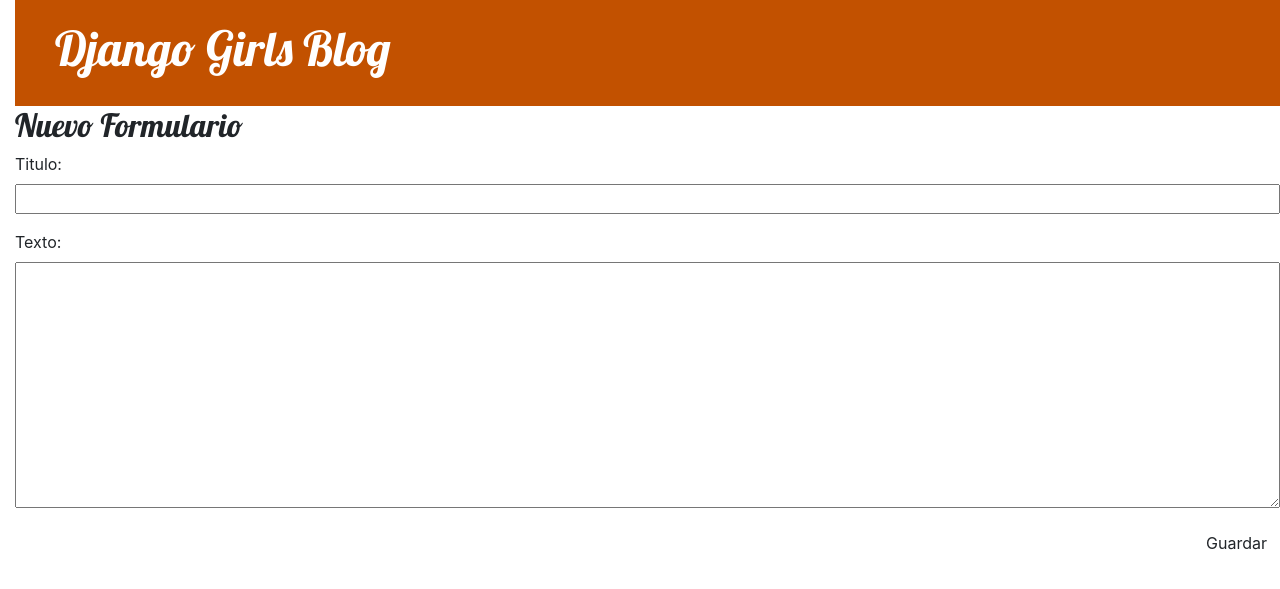
After one commit to Jonhy07/cursoDJango, a Django app: page /publicacion/nueva in a window 1280 px wide. The commit adds this page. Shown: the top 589 px of the page. Run offline with Django 3.2, Linux system fonts and the light colour scheme; some libraries are stand-ins or nearby versions.

Commit message:
formulario de editar que editaba y nuevo formulario

```diff
--- /dev/null
+++ b/MiProyecto/blog/forms.py
@@ -0,0 +1,7 @@
+from django import forms
+from .models import Publicacion
+
+class PublicacionForm(forms.ModelForm):
+    class Meta:
+        model = Publicacion
+        fields = ('titulo', 'texto',)
--- a/MiProyecto/blog/templates/blog/base.html
+++ b/MiProyecto/blog/templates/blog/base.html
@@ -1,16 +1,21 @@
 {% load static %}
 <html>
     <head>
+
+        <link href="//fonts.googleapis.com/css?family=Lobster&subset=latin,latin-ext" rel="stylesheet" type="text/css">
         <link rel="stylesheet" href="https://cdn.jsdelivr.net/npm/bootstrap@4.5.3/dist/css/bootstrap.min.css" integrity="sha384-TX8t27EcRE3e/ihU7zmQxVncDAy5uIKz4rEkgIXeMed4M0jlfIDPvg6uqKI2xXr2" crossorigin="anonymous">
         <script src="https://code.jquery.com/jquery-3.3.1.slim.min.js" integrity="sha384-q8i/X+965DzO0rT7abK41JStQIAqVgRVzpbzo5smXKp4YfRvH+8abtTE1Pi6jizo" crossorigin="anonymous"></script>
         <script src="https://cdnjs.cloudflare.com/ajax/libs/popper.js/1.14.7/umd/popper.min.js" integrity="sha384-UO2eT0CpHqdSJQ6hJty5KVphtPhzWj9WO1clHTMGa3JDZwrnQq4sF86dIHNDz0W1" crossorigin="anonymous"></script>
         <script src="https://stackpath.bootstrapcdn.com/bootstrap/4.3.1/js/bootstrap.min.js" integrity="sha384-JjSmVgyd0p3pXB1rRibZUAYoIIy6OrQ6VrjIEaFf/nJGzIxFDsf4x0xIM+B07jRM" crossorigin="anonymous"></script>
+        <link href="https://stackpath.bootstrapcdn.com/font-awesome/4.7.0/css/font-awesome.min.css" rel="stylesheet">
         <link rel="stylesheet" href="{% static 'css/blog.css' %}">
-        <link href="//fonts.googleapis.com/css?family=Lobster&subset=latin,latin-ext" rel="stylesheet" type="text/css">
         <title>Django Girls blog</title>
     </head>
     <body>
         <div class="page-header">
+            {% if user.is_authenticated %}
+                <a href="{% url 'publicacion_nueva' %}" class="top-menu"><span class="fa fa-plus-square"></span></a>
+            {% endif %}
             <h1><a href="/">Django Girls Blog</a></h1>
         </div>
             {% block content %}
--- a/MiProyecto/blog/templates/blog/publicacion_detalle.html
+++ b/MiProyecto/blog/templates/blog/publicacion_detalle.html
@@ -6,6 +6,7 @@
                 {{ publicacion.fecha_publicacion }}
             </div>
         {% endif %}
+        <a class="btn btn-default" href="{% url 'publicacion_editar' pk=publicacion.pk %}"><span class="fa fa-pencil-square-o"></span></a>
         <h2>{{ publicacion.titulo }}</h2>
         <p>{{ publicacion.texto|linebreaksbr }}</p>
     </div>
--- /dev/null
+++ b/MiProyecto/blog/templates/blog/publicacion_editar.html
@@ -0,0 +1,9 @@
+{% extends 'blog/base.html' %}
+
+{% block content %}
+    <h2>Nuevo Formulario</h2>
+    <form method="POST" class="post-form">{% csrf_token %}
+        {{ formulario.as_p }}
+        <button type="submit" class="save btn btn-default">Guardar</button>
+    </form>
+{% endblock %}
--- a/MiProyecto/blog/urls.py
+++ b/MiProyecto/blog/urls.py
@@ -4,4 +4,6 @@
 urlpatterns = [
     path('', views.publicacion_lista, name='publicacion_lista'),
     path('publicacion/<int:pk>/', views.publicacion_detalle, name='detalle_publicacion'),
+    path('publicacion/nueva',views.publicacion_nueva,name='publicacion_nueva'),
+    path('publicacion/<int:pk>/editar', views.publicacion_editar, name='publicacion_editar'),
 ]
--- a/MiProyecto/blog/views.py
+++ b/MiProyecto/blog/views.py
@@ -1,7 +1,8 @@
 from django.shortcuts import render
 from django.utils import timezone
 from .models import Publicacion
-from django.shortcuts import render, get_object_or_404
+from django.shortcuts import render, get_object_or_404, redirect
+from .forms import PublicacionForm
 # Create your views here.
 def publicacion_lista(request):
     publicaciones= Publicacion.objects.filter(
@@ -11,3 +12,31 @@
 def publicacion_detalle(request,pk):
     publicacion = get_object_or_404(Publicacion, pk=pk)
     return render(request, 'blog/publicacion_detalle.html', {'publicacion': publicacion})
+
+def publicacion_nueva(request):
+    if request.method == "POST":
+        formulario = PublicacionForm(request.POST)
+        if formulario.is_valid():
+            publicacion = formulario.save(commit=False)
+            publicacion.autor = request.user
+            publicacion.fecha_publicacion = timezone.now()
+            publicacion.save()
+            return redirect('detalle_publicacion', pk=publicacion.pk)
+    else:
+        formulario = PublicacionForm()
+    return render(request, 'blog/publicacion_editar.html', {'formulario': formulario}
+)
+
+def publicacion_editar(request, pk):
+    publicacion = get_object_or_404(Publicacion, pk=pk)
+    if request.method == "POST":
+        formulario = PublicacionForm(request.POST, instance=publicacion)
+        if formulario.is_valid():
+            publicacion = formulario.save(commit=False)
+            publicacion.autor = request.user
+            publicacion.fecha_publicacion = timezone.now()
+            publicacion.save()
+            return redirect('detalle_publicacion', pk=publicacion.pk)
+    else:
+        formulario = PublicacionForm(instance=publicacion)
+    return render(request, 'blog/publicacion_editar.html', {'formulario': formulario})
```
